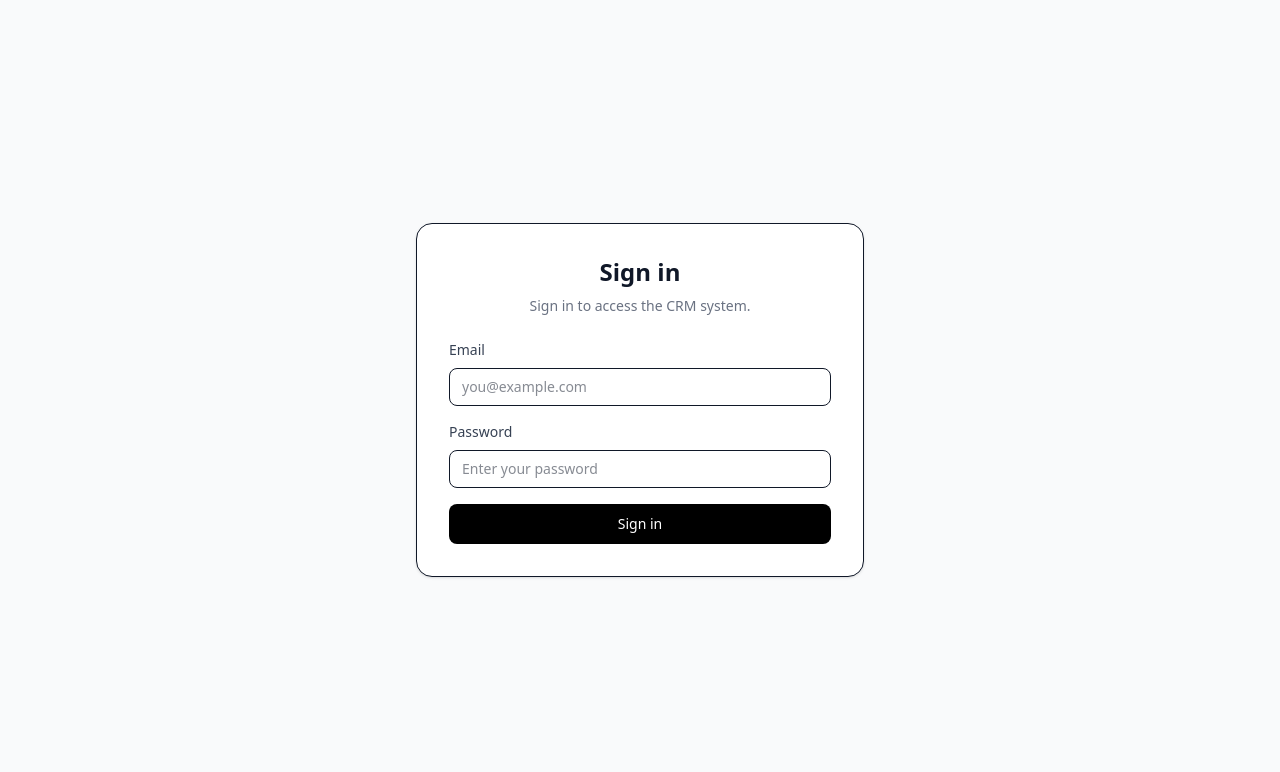
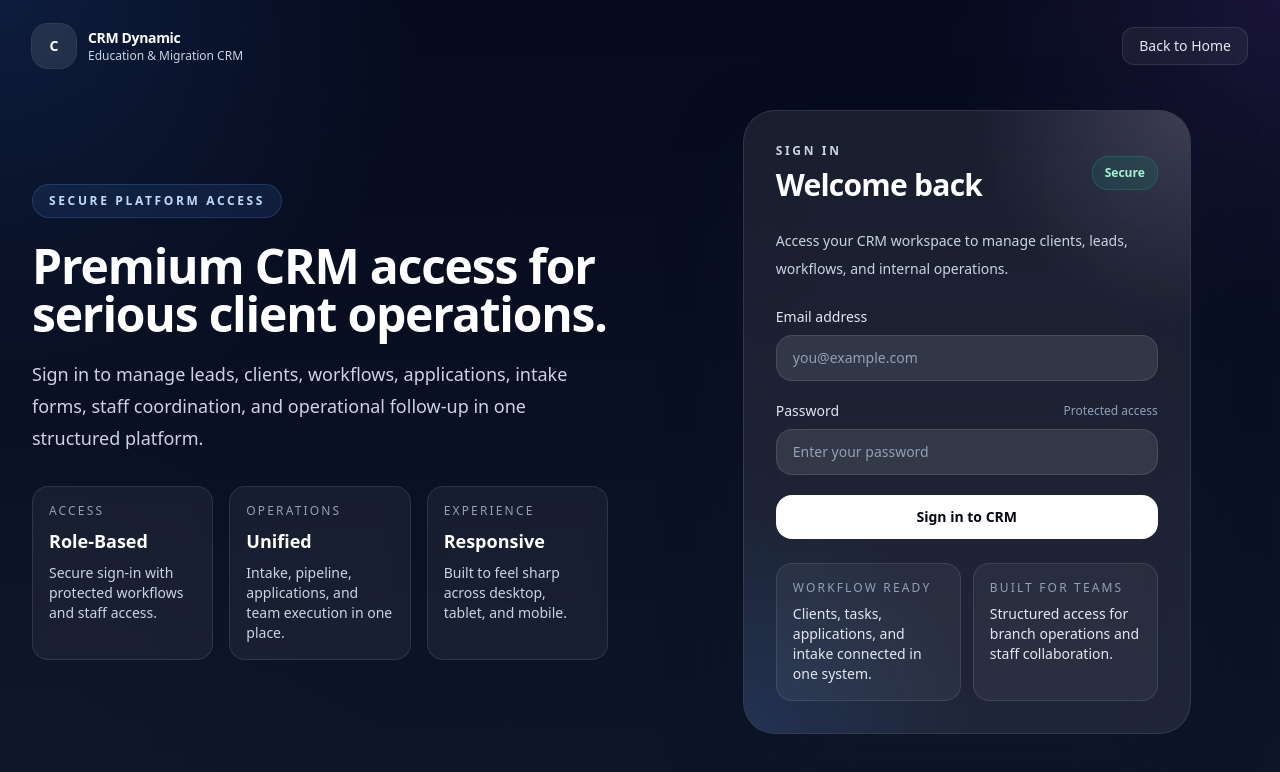
Before and after one commit to onlinedigitalwork13-dotcom/crm-dynamic, a Next.js app: page /login in a window 1280 px wide. Shown: the top 772 px of the page. Built offline with nearby package versions, Linux system fonts and the light colour scheme.

Commit message:
feat(auth): redesign login page with premium responsive SaaS layout

```diff
--- a/src/app/login/page.tsx
+++ b/src/app/login/page.tsx
@@ -1,10 +1,111 @@
 "use client";
 
 import { Suspense, FormEvent, useState } from "react";
+import Link from "next/link";
 import { signIn } from "next-auth/react";
 import { useRouter, useSearchParams } from "next/navigation";
 
-function LoginPageContent() {
+function LoginPageShell({
+  children,
+}: {
+  children: React.ReactNode;
+}) {
+  return (
+    <div className="relative min-h-screen overflow-hidden bg-slate-950 text-white">
+      <div className="absolute inset-0 bg-[radial-gradient(circle_at_top_left,rgba(59,130,246,0.20),transparent_28%),radial-gradient(circle_at_top_right,rgba(168,85,247,0.16),transparent_22%),radial-gradient(circle_at_bottom_left,rgba(255,255,255,0.06),transparent_26%)]" />
+      <div className="absolute inset-0 bg-[linear-gradient(to_bottom,rgba(15,23,42,0.25),rgba(15,23,42,0.88))]" />
+
+      <div className="relative mx-auto flex min-h-screen max-w-7xl flex-col px-4 py-6 sm:px-6 lg:px-8">
+        <header className="flex items-center justify-between">
+          <Link href="/" className="flex items-center gap-3">
+            <div className="flex h-11 w-11 items-center justify-center rounded-2xl bg-white/10 text-sm font-bold text-white ring-1 ring-white/15 backdrop-blur">
+              C
+            </div>
+            <div>
+              <p className="text-sm font-semibold tracking-tight">CRM Dynamic</p>
+              <p className="text-xs text-slate-300">
+                Education & Migration CRM
+              </p>
+            </div>
+          </Link>
+
+          <div className="hidden items-center gap-3 sm:flex">
+            <Link
+              href="/"
+              className="rounded-xl border border-white/10 bg-white/5 px-4 py-2 text-sm font-medium text-slate-200 transition hover:bg-white/10"
+            >
+              Back to Home
+            </Link>
+          </div>
+        </header>
+
+        <div className="flex flex-1 items-center py-10">
+          <div className="grid w-full gap-8 lg:grid-cols-[1.05fr_0.95fr] lg:items-center">
+            <div className="order-2 lg:order-1">
+              <div className="max-w-xl">
+                <div className="inline-flex items-center rounded-full border border-blue-400/20 bg-blue-400/10 px-4 py-2 text-xs font-semibold uppercase tracking-[0.22em] text-blue-200">
+                  Secure platform access
+                </div>
+
+                <h1 className="mt-6 text-4xl font-semibold tracking-tight text-white sm:text-5xl">
+                  Premium CRM access for serious client operations.
+                </h1>
+
+                <p className="mt-5 text-base leading-8 text-slate-300 sm:text-lg">
+                  Sign in to manage leads, clients, workflows, applications,
+                  intake forms, staff coordination, and operational follow-up in
+                  one structured platform.
+                </p>
+
+                <div className="mt-8 grid gap-4 sm:grid-cols-3">
+                  <div className="rounded-2xl border border-white/10 bg-white/5 p-4 backdrop-blur">
+                    <p className="text-xs uppercase tracking-[0.18em] text-slate-400">
+                      Access
+                    </p>
+                    <p className="mt-2 text-lg font-semibold text-white">
+                      Role-Based
+                    </p>
+                    <p className="mt-2 text-sm text-slate-300">
+                      Secure sign-in with protected workflows and staff access.
+                    </p>
+                  </div>
+
+                  <div className="rounded-2xl border border-white/10 bg-white/5 p-4 backdrop-blur">
+                    <p className="text-xs uppercase tracking-[0.18em] text-slate-400">
+                      Operations
+                    </p>
+                    <p className="mt-2 text-lg font-semibold text-white">
+                      Unified
+                    </p>
+                    <p className="mt-2 text-sm text-slate-300">
+                      Intake, pipeline, applications, and team execution in one place.
+                    </p>
+                  </div>
+
+                  <div className="rounded-2xl border border-white/10 bg-white/5 p-4 backdrop-blur">
+                    <p className="text-xs uppercase tracking-[0.18em] text-slate-400">
+                      Experience
+                    </p>
+                    <p className="mt-2 text-lg font-semibold text-white">
+                      Responsive
+                    </p>
+                    <p className="mt-2 text-sm text-slate-300">
+                      Built to feel sharp across desktop, tablet, and mobile.
+                    </p>
+                  </div>
+                </div>
+              </div>
+            </div>
+
+            <div className="order-1 lg:order-2">{children}</div>
+          </div>
+        </div>
+      </div>
+    </div>
+  );
+}
+
+function LoginCard() {
   const router = useRouter();
   const searchParams = useSearchParams();
 
@@ -37,28 +138,44 @@ function LoginPageContent() {
   }
 
   return (
-    <div className="flex min-h-screen items-center justify-center bg-gray-50 px-4">
-      <div className="w-full max-w-md rounded-2xl border bg-white p-8 shadow-sm">
-        <div className="text-center">
-          <h1 className="text-2xl font-bold text-gray-900">Sign in</h1>
-          <p className="mt-2 text-sm text-gray-500">
-            Sign in to access the CRM system.
+    <div className="mx-auto w-full max-w-md">
+      <div className="relative overflow-hidden rounded-[32px] border border-white/10 bg-white/[0.08] p-6 shadow-[0_30px_90px_-25px_rgba(15,23,42,0.75)] backdrop-blur-xl sm:p-8">
+        <div className="absolute inset-0 bg-[radial-gradient(circle_at_top_right,rgba(255,255,255,0.12),transparent_28%),radial-gradient(circle_at_bottom_left,rgba(59,130,246,0.14),transparent_30%)]" />
+
+        <div className="relative">
+          <div className="mb-6 flex items-center justify-between">
+            <div>
+              <p className="text-xs font-semibold uppercase tracking-[0.22em] text-slate-300">
+                Sign in
               </p>
+              <h2 className="mt-2 text-3xl font-semibold tracking-tight text-white">
+                Welcome back
+              </h2>
             </div>
 
+            <div className="rounded-2xl border border-emerald-400/20 bg-emerald-400/10 px-3 py-2 text-xs font-semibold text-emerald-200">
+              Secure
+            </div>
+          </div>
+
+          <p className="text-sm leading-7 text-slate-300">
+            Access your CRM workspace to manage clients, leads, workflows, and
+            internal operations.
+          </p>
+
           {error ? (
-          <div className="mt-6 rounded-lg border border-red-200 bg-red-50 px-4 py-3 text-sm text-red-700">
-            Invalid email or password.
+            <div className="mt-6 rounded-2xl border border-red-400/20 bg-red-400/10 px-4 py-3 text-sm text-red-100">
+              Invalid email or password. Please try again.
             </div>
           ) : null}
 
-        <form onSubmit={handleSubmit} className="mt-6 space-y-4">
+          <form onSubmit={handleSubmit} className="mt-6 space-y-5">
             <div className="space-y-2">
               <label
                 htmlFor="email"
-              className="block text-sm font-medium text-gray-700"
+                className="block text-sm font-medium text-slate-200"
               >
-              Email
+                Email address
               </label>
               <input
                 id="email"
@@ -66,57 +183,103 @@ function LoginPageContent() {
                 value={email}
                 onChange={(e) => setEmail(e.target.value)}
                 required
-              className="w-full rounded-lg border px-3 py-2 text-sm outline-none focus:border-black"
+                autoComplete="email"
                 placeholder="you@example.com"
+                className="w-full rounded-2xl border border-white/10 bg-white/10 px-4 py-3 text-sm text-white outline-none placeholder:text-slate-400 transition focus:border-blue-300/60 focus:bg-white/[0.14] focus:ring-4 focus:ring-blue-400/10"
               />
             </div>
 
             <div className="space-y-2">
+              <div className="flex items-center justify-between gap-3">
                 <label
                   htmlFor="password"
-              className="block text-sm font-medium text-gray-700"
+                  className="block text-sm font-medium text-slate-200"
                 >
                   Password
                 </label>
+                <span className="text-xs text-slate-400">Protected access</span>
+              </div>
+
               <input
                 id="password"
                 type="password"
                 value={password}
                 onChange={(e) => setPassword(e.target.value)}
                 required
-              className="w-full rounded-lg border px-3 py-2 text-sm outline-none focus:border-black"
+                autoComplete="current-password"
                 placeholder="Enter your password"
+                className="w-full rounded-2xl border border-white/10 bg-white/10 px-4 py-3 text-sm text-white outline-none placeholder:text-slate-400 transition focus:border-blue-300/60 focus:bg-white/[0.14] focus:ring-4 focus:ring-blue-400/10"
               />
             </div>
 
             <button
               type="submit"
               disabled={loading}
-            className="w-full rounded-lg bg-black px-4 py-2.5 text-sm font-medium text-white disabled:cursor-not-allowed disabled:opacity-60"
+              className="w-full rounded-2xl bg-white px-4 py-3 text-sm font-semibold text-slate-950 transition hover:bg-slate-200 disabled:cursor-not-allowed disabled:opacity-60"
             >
-            {loading ? "Signing in..." : "Sign in"}
+              {loading ? "Signing in..." : "Sign in to CRM"}
             </button>
           </form>
+
+          <div className="mt-6 grid gap-3 sm:grid-cols-2">
+            <div className="rounded-2xl border border-white/10 bg-white/5 p-4">
+              <p className="text-xs uppercase tracking-[0.18em] text-slate-400">
+                Workflow Ready
+              </p>
+              <p className="mt-2 text-sm text-slate-200">
+                Clients, tasks, applications, and intake connected in one system.
+              </p>
+            </div>
+
+            <div className="rounded-2xl border border-white/10 bg-white/5 p-4">
+              <p className="text-xs uppercase tracking-[0.18em] text-slate-400">
+                Built for Teams
+              </p>
+              <p className="mt-2 text-sm text-slate-200">
+                Structured access for branch operations and staff collaboration.
+              </p>
+            </div>
+          </div>
+
+          <div className="mt-6 text-center sm:hidden">
+            <Link
+              href="/"
+              className="text-sm font-medium text-slate-300 transition hover:text-white"
+            >
+              Back to Home
+            </Link>
+          </div>
+        </div>
       </div>
     </div>
   );
 }
 
-export default function LoginPage() {
+function LoginPageFallback() {
   return (
-    <Suspense
-      fallback={
-        <div className="flex min-h-screen items-center justify-center bg-gray-50 px-4">
-          <div className="w-full max-w-md rounded-2xl border bg-white p-8 shadow-sm">
-            <div className="text-center">
-              <h1 className="text-2xl font-bold text-gray-900">Sign in</h1>
-              <p className="mt-2 text-sm text-gray-500">Loading...</p>
+    <LoginPageShell>
+      <div className="mx-auto w-full max-w-md">
+        <div className="rounded-[32px] border border-white/10 bg-white/[0.08] p-8 shadow-[0_30px_90px_-25px_rgba(15,23,42,0.75)] backdrop-blur-xl">
+          <div className="animate-pulse space-y-4">
+            <div className="h-4 w-24 rounded bg-white/10" />
+            <div className="h-10 w-48 rounded bg-white/10" />
+            <div className="h-4 w-full rounded bg-white/10" />
+            <div className="h-14 w-full rounded-2xl bg-white/10" />
+            <div className="h-14 w-full rounded-2xl bg-white/10" />
+            <div className="h-12 w-full rounded-2xl bg-white/10" />
           </div>
         </div>
       </div>
+    </LoginPageShell>
+  );
 }
-    >
-      <LoginPageContent />
+
+export default function LoginPage() {
+  return (
+    <Suspense fallback={<LoginPageFallback />}>
+      <LoginPageShell>
+        <LoginCard />
+      </LoginPageShell>
     </Suspense>
   );
 }
```
Lines whose indentation alone changed are shown as unchanged.
